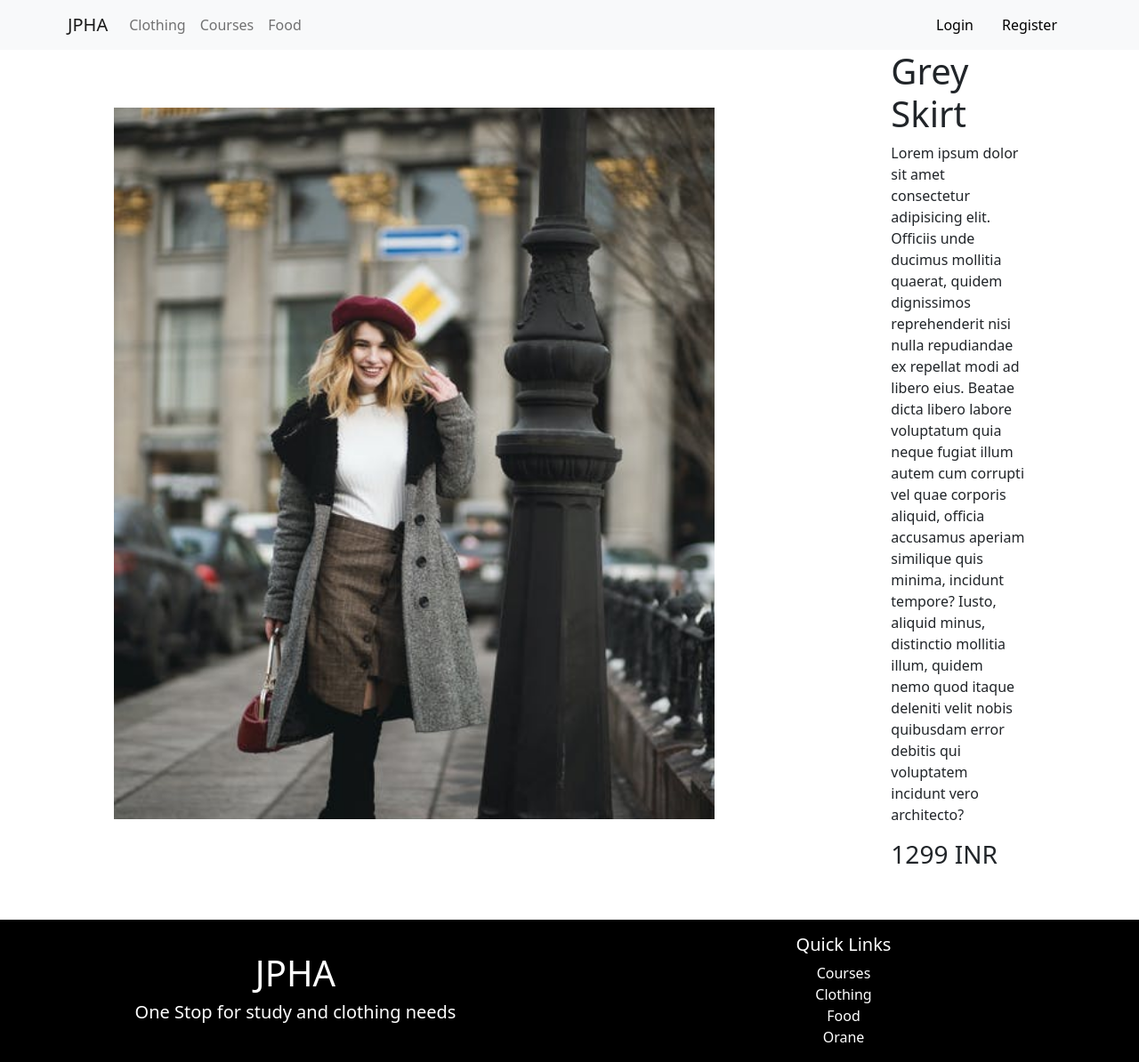
After one commit to frost-head/Ecommerce-Site, a Flask app: page /cloth in a window 1280 px wide. The commit adds this page. Shown: the whole page at 89% size. Run offline with Flask 2, Linux system fonts and the light colour scheme.

Commit message:
added basic login register page and cloth description page

```diff
--- a/main.py
+++ b/main.py
@@ -16,10 +16,15 @@ def createAccount():
 
 @app.route('/clothing')
 def clothings():
-    return render_template('Clothing.html',results=[{'title':'Check out are new skirts','price':'12','image':'/static/whatsNew1.jpeg','active':'True'},{'title':'Check out are new skirts','price':'12','image':'/static/whatsNew1.jpeg','active':'True'},{'active':'False','title':'Check out are new shirts','price':'1099','image':'/static/whatsNew2.jpeg'},{'title':'Check out are new skirts','price':'1299','image':'/static/whatsNew1.jpeg','active':'True'},{'active':'False','title':'Check out are new shirts','price':'1099','image':'/static/whatsNew2.jpeg'},{'title':'Check out are new skirts','price':'1299','image':'/static/whatsNew1.jpeg','active':'True'},{'active':'False','title':'Check out are new shirts','price':'1099','image':'/static/whatsNew2.jpeg'},{'title':'Check out are new skirts','price':'1299','image':'/static/whatsNew1.jpeg','active':'True'}])
+    return render_template('Clothing.html',results=[{'title':'Check out are new skirts','price':'1552','image':'/static/whatsNew1.jpeg','active':'True'},{'title':'Check out are new skirts','price':'12','image':'/static/whatsNew1.jpeg','active':'True'},{'active':'False','title':'Check out are new shirts','price':'1099','image':'/static/whatsNew2.jpeg'},{'title':'Check out are new skirts','price':'1299','image':'/static/whatsNew1.jpeg','active':'True'},{'active':'False','title':'Check out are new shirts','price':'1099','image':'/static/whatsNew2.jpeg'},{'title':'Check out are new skirts','price':'1299','image':'/static/whatsNew1.jpeg','active':'True'},{'active':'False','title':'Check out are new shirts','price':'1099','image':'/static/whatsNew2.jpeg'},{'title':'Check out are new skirts','price':'1299','image':'/static/whatsNew1.jpeg','active':'True'}])
 
+@app.route('/login')
+def login():
+    return render_template('Login.html')
 
-
+@app.route('/cloth')
+def cloth():
+    return render_template('Clothpage.html')
 @app.errorhandler(404)
 def page_not_found(e):
     return render_template('404.html'), 404
--- a/static/style.css
+++ b/static/style.css
@@ -120,3 +120,22 @@ form{
     text-decoration: none;
     color: black;
 }
+
+.clothdiv{
+    display: flex;
+    flex-direction: row;
+    align-items: center;
+    justify-content: space-between;
+    align-content: space-between;
+    flex-wrap: wrap;
+}
+
+.clothimage{
+    flex: 1;
+    width: 120px;
+    height: 800px;
+    object-fit: cover;
+}
+
+.clothdetails{
+    flex: 1;}
--- /dev/null
+++ b/templates/Clothpage.html
@@ -0,0 +1,22 @@
+{% extends 'Base.html' %}
+
+{% block head %}
+<title>
+    JPHA - Grey Skirt
+</title>
+{% endblock %}
+
+{% block body %}
+<div class="clothdiv row">
+    <img src="/static/whatsNew1.jpeg" class="clothimage col-md-8" alt="">
+    <div class="clothdetails col-md-2">
+        <h1>Grey Skirt</h1>
+        <p>
+            Lorem ipsum dolor sit amet consectetur adipisicing elit. Officiis unde ducimus mollitia quaerat, quidem dignissimos reprehenderit nisi nulla repudiandae ex repellat modi ad libero eius. Beatae dicta libero labore voluptatum quia neque fugiat illum autem cum corrupti vel quae corporis aliquid, officia accusamus aperiam similique quis minima, incidunt tempore? Iusto, aliquid minus, distinctio mollitia illum, quidem nemo quod itaque deleniti velit nobis quibusdam error debitis qui voluptatem incidunt vero architecto?
+
+        </p>
+        <h3>1299 INR</h3>
+
+    </div>
+</div>
+{% endblock %}
--- a/templates/CreateAccount.html
+++ b/templates/CreateAccount.html
@@ -31,8 +31,8 @@
               <label for="exampleInputPassword1" class="form-label">Password</label>
               <input type="password" class="form-control" id="exampleInputPassword1">
             </div>
-            <button type="submit" class="btn btn-dark">Submit</button>
-            <a href="/login" class="btn btn-outline-dark">login</a>
+            <button type="submit" class="btn btn-dark">Join Us</button>
+            <a href="/login" class="btn btn-outline-dark">Login</a>
           </form>
     </div>
 
```
Also changed, not shown: templates/Login.html (added, +29 -0 lines).
